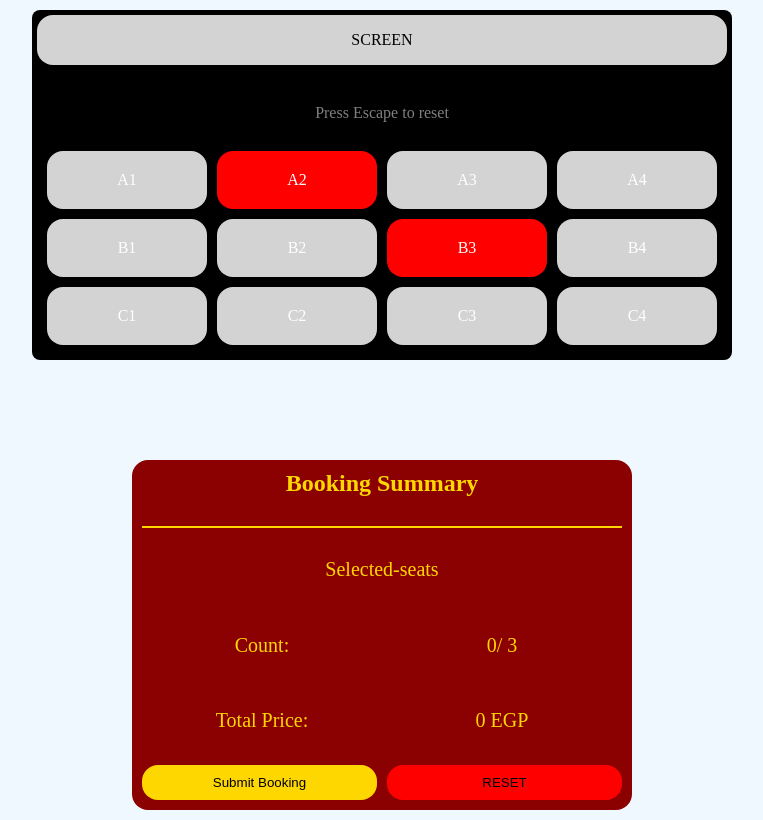
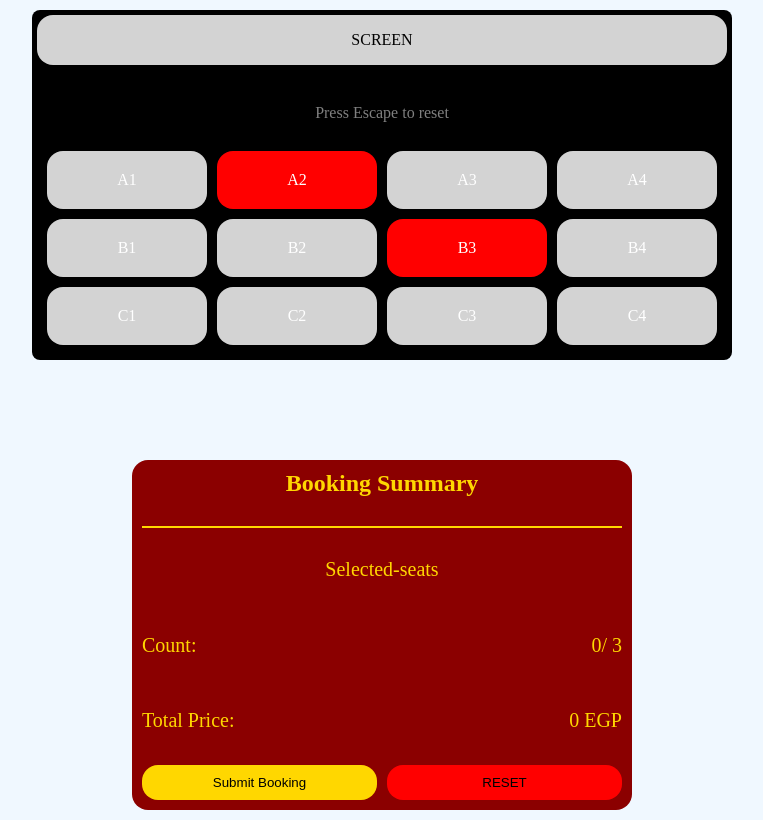
Before and after one commit to OmarSheta2011/mission-8, a plain HTML site: page index.html in a window 1280 px wide. Shown: the whole page, without its empty margins (258-1021 px from the left). Drawn offline with Linux system fonts and the light colour scheme.

Commit message:
5 minutes

```diff
--- a/script.js
+++ b/script.js
@@ -22,7 +22,7 @@ function generateSeats() {
 function generateSummary() {
   selectedSeats = [...document.querySelectorAll(".selected")];
   selectedSeatsHTML = selectedSeats.length
-    ? selectedSeats.map((seat) => `<p>${seat.textContent}</p>`)
+    ? selectedSeats.map((seat) => `<p>${seat.textContent}</p>`).join(" ")
     : "";
   seatsCount = selectedSeats.length;
 
--- a/style.css
+++ b/style.css
@@ -103,7 +103,7 @@ body {
   padding-bottom: 1rem;
 }
 
-.booking-summary-wrraper * {
+.booking-summary-wrraper > * {
   flex: 1;
   width: 100%;
 }
@@ -121,7 +121,10 @@ body {
 
 .booking-summary-wrraper > .selected-seats > .seats {
   display: flex;
+  justify-content: center;
+  gap: 1rem;
   width: 100%;
+  margin: 0 auto;
 }
 
 .btns-wrraper {
```
